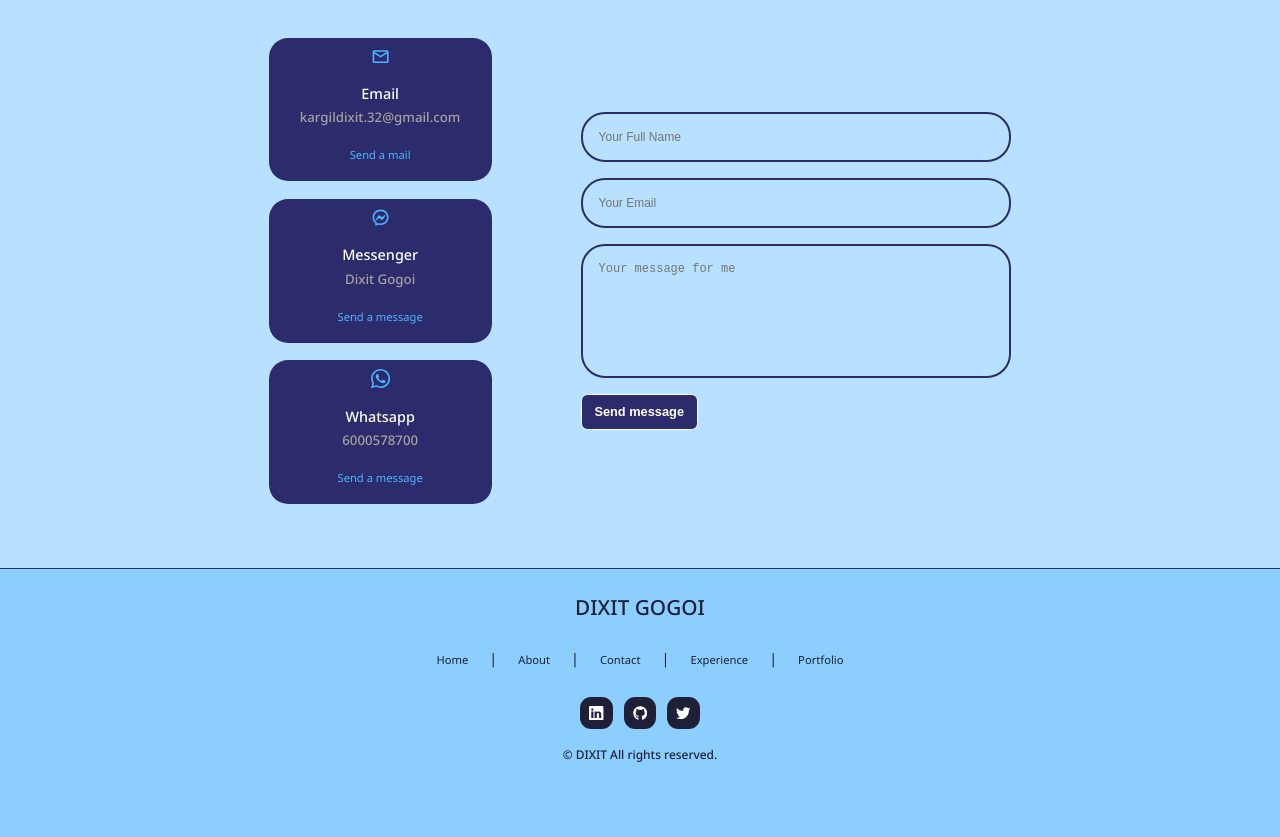
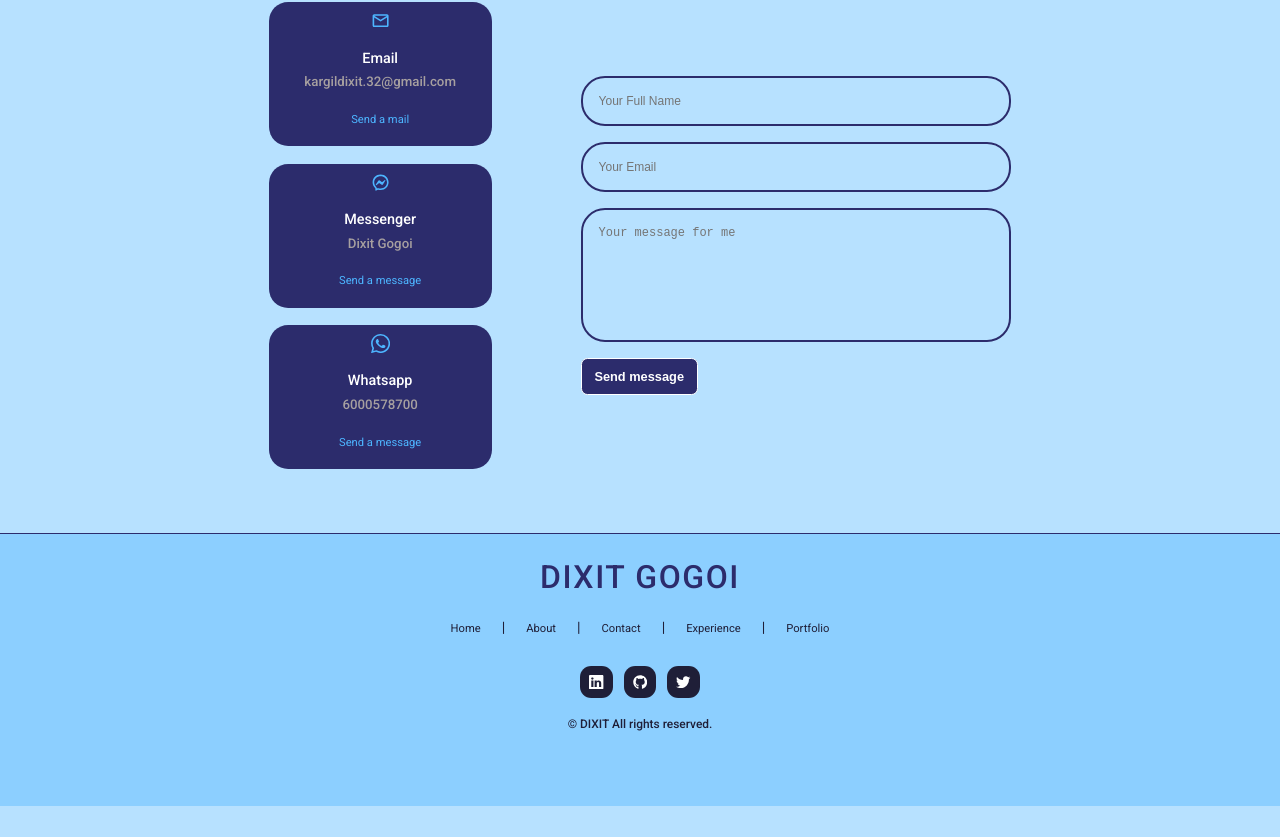
Before and after one commit to medixitgogoi/portfolio, a React (Create React App) app: page / in a window 1280 px wide. Shown: the part 3319-4156 px from the top of the page. After the commit the page ends 4125 px from the top, so only its background shows below. Built offline with nearby package versions, Linux system fonts and the light colour scheme; the HTML template or start-up script is replaced by a standard one; a web font is replaced by a local one.

Commit message:
font updated

```diff
--- a/src/components/footer/Footer.jsx
+++ b/src/components/footer/Footer.jsx
@@ -8,11 +8,11 @@ import { motion } from 'framer-motion';
 const Footer = () => {
     return (
         <footer id="footer">
-            <motion.a href="#" className="footer__logo"
+            <motion.h1 href="#" className="footer__logo"
                 initial={{ opacity: 0, scale: 2 }}
                 whileInView={{ opacity: 1, scale: 1 }}
                 transition={{ duration: 0.5 }}
-            >DIXIT GOGOI</motion.a>
+            >DIXIT GOGOI</motion.h1>
 
             <ul className="permalinks"
             >
--- a/src/components/footer/footer.css
+++ b/src/components/footer/footer.css
@@ -12,10 +12,12 @@ footer a {
 }
 
 .footer__logo {
-  font-size: 1.3rem;
+  color: var(--color-primary);
+  font-size: 2rem;
+  letter-spacing: 0.05em;
   font-weight: 500;
   display: inline-block;
-  margin-bottom: 1rem;
+  margin-bottom: 0.7rem;
 }
 
 .permalinks {
--- a/src/index.css
+++ b/src/index.css
@@ -1,5 +1,4 @@
-@import url("https://fonts.googleapis.com/css2?family=Noto+Sans:wght@300;400;500;600&display=swap");
-
+@import url("https://fonts.googleapis.com/css2?family=Roboto:wght@100;300;400;500;700;900&display=swap");
 * {
   margin: 0;
   padding: 0;
@@ -33,7 +32,7 @@ html {
 }
 
 body {
-  font-family: "Noto Sans", sans-serif;
+  font-family: "Roboto", sans-serif;
   background: var(--color-primary-variant);
   color: var(--color-white);
   line-height: 1.7;
```
